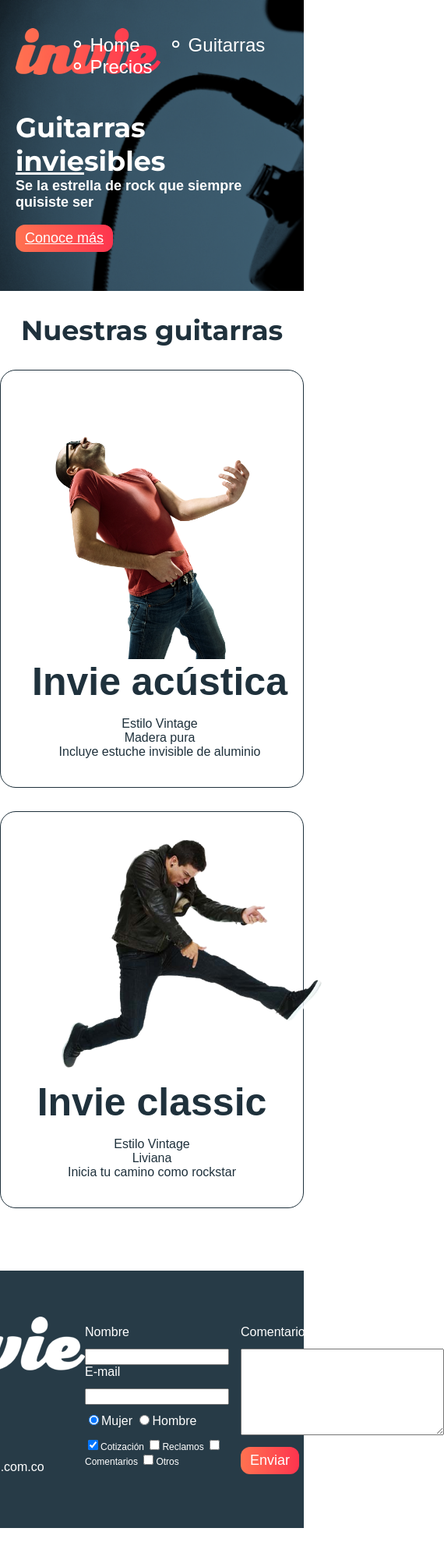
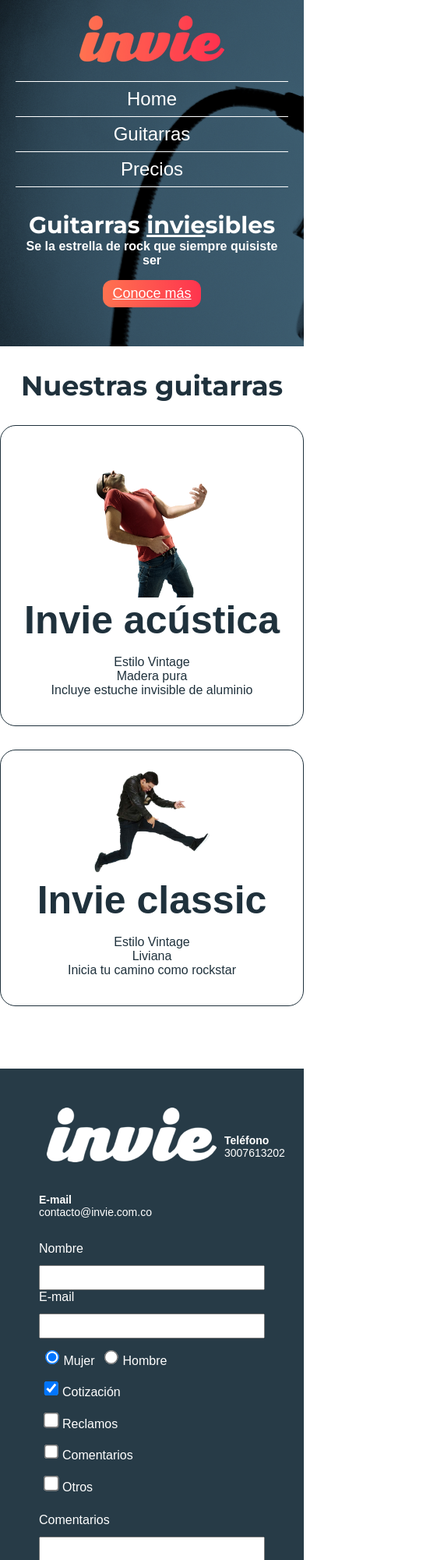
Before and after one commit to yojotaman/invie_responsive, a plain HTML site: page index.html in a window 390 px wide. Shown: the top 2000 px of the page at 78% size, 570 px wide, since content can reach past the window. Before the commit the page ends 1959 px from the top, so only its background shows below. Drawn offline with Linux system fonts and the light colour scheme; a web font is replaced by a local one.

Commit message:
se agregan los media queries para los estilos tamaño smartphone

```diff
--- a/css/invie.css
+++ b/css/invie.css
@@ -183,7 +183,7 @@ input:focus, textarea:focus {
 }
 .contacto {
 	display: flex;
-	width: 300px;
+	width: 330px;
 	flex-wrap: wrap;
 	align-items: center;
 	align-content:center;
@@ -194,15 +194,22 @@ input:focus, textarea:focus {
 .contacto img {
 	display: block;
 	margin-bottom: 30px;
+	margin-right: 10px;
+	margin-left: 10px;
+	text-align: center;
 }
 .contacto strong {
 	display: block;
 }
 .contacto a {
 	color: white;
+	display: inline-block;
 	text-decoration: none;
 	margin: 10px 10px 10px 0;
 
+}
+.contacto a:first-child{
+	margin-right: 5px;
 }
 
 .footer .contenedor {
@@ -247,7 +254,7 @@ input:focus, textarea:focus {
 }
 
 
-@media screen and (max-width: 800px){
+@media screen and (max-width: 850px){
 
 	/*body{
 		border: 10px solid red;
@@ -301,7 +308,127 @@ input:focus, textarea:focus {
 		position: static;
 		margin: 0;
 	}
+	.contenedor-guitarra-a{
+		padding: 0;
+	}
+
+	/*Fin estilos a la sección de guitarras*/
 
 
-	/*Fin estilos a la sección de guitarras*/
 }
+
+@media screen and (max-width: 767px){
+	/*footer*/
+	.footer .contenedor{
+		display: block;
+	}
+	.contacto{
+		margin: 0 auto;
+		}
+	.formulario{
+		display: block;
+		margin: 0 auto;
+		width: 330px;
+
+	}
+	.intereses label {
+		display: block;
+		font-size: 16px;
+	}
+
+	.col1{
+		margin: 0;
+	}
+
+	input[type="text"],
+	input[type="email"]{
+		font-size: 16px;
+		padding: 5px;
+	}
+
+	input[type="radio"],
+	input[type="checkbox"]{
+		zoom: 1.5;
+	}
+	textarea{
+		width: 100%;
+	}
+
+	/*footer*/
+}
+
+@media screen and (max-width: 650px){
+	.header{
+		text-align: center;
+	}
+
+
+	.menu{
+		/*border: 1px solid red;*/
+		position: static;
+		display: block;
+		/*text-align: center;*/
+
+	}
+
+	.menu li:first-child {
+		/*border: 1px solid red;*/
+		margin: 0;
+	}
+	.menu ul{
+		padding: 0;
+	}
+	.logotipo{
+		margin: 0;
+	}
+
+
+}
+
+
+/*estilos para la portada tamaño smartphone*/
+@media screen and (max-width: 500px){
+
+
+	.menu li {
+		display: block;
+		margin: 0;
+		padding:8px 0;
+		border-bottom: 1px solid white;
+
+	}
+	.menu li:before{
+		display: none;
+	}
+	.menu li:first-child{
+		border-top: 1px solid white;
+	}
+
+	.portada {
+		text-align: center;
+	}
+
+	.titulo{
+		font-size: 30px;
+	}
+	.title-a {
+		font-size: 16px;
+	}
+/*portada*/
+
+	/*Guitarras*/
+	.guitarra img{
+		width: 200px;
+	}
+
+	.title-b{
+		font-size:
+	}
+	.formulario {
+		width: auto;
+	}
+
+	.contacto a{
+		font-size: 14px;
+	}
+}
--- a/index.html
+++ b/index.html
@@ -103,7 +103,7 @@
 
 				<div class="col2">
 					<label for="comentarios">Comentarios</label>
-					<textarea name="comentarios" id="comentarios" cols="30" rows="7"></textarea>
+					<textarea name="comentarios" id="comentarios" cols="25" rows="7"></textarea>
 					<input class="button" type="submit" value="Enviar"/>
 				</div>
 			</form>
```
